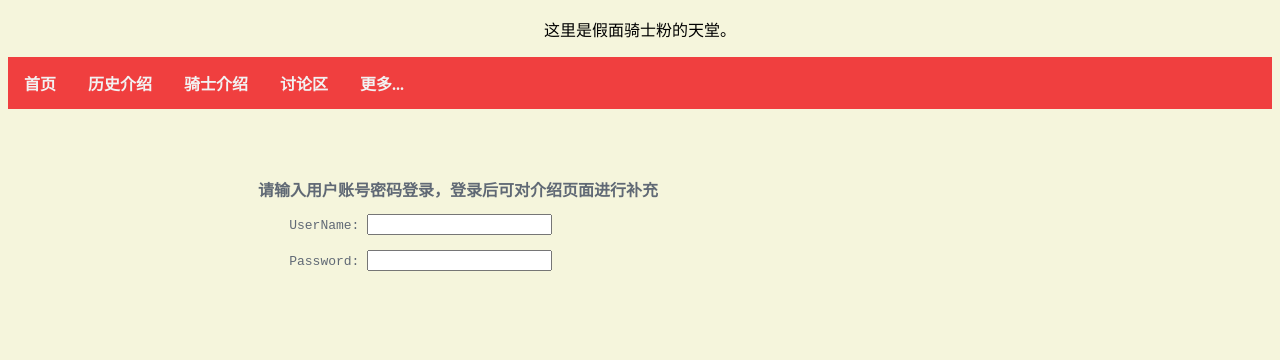
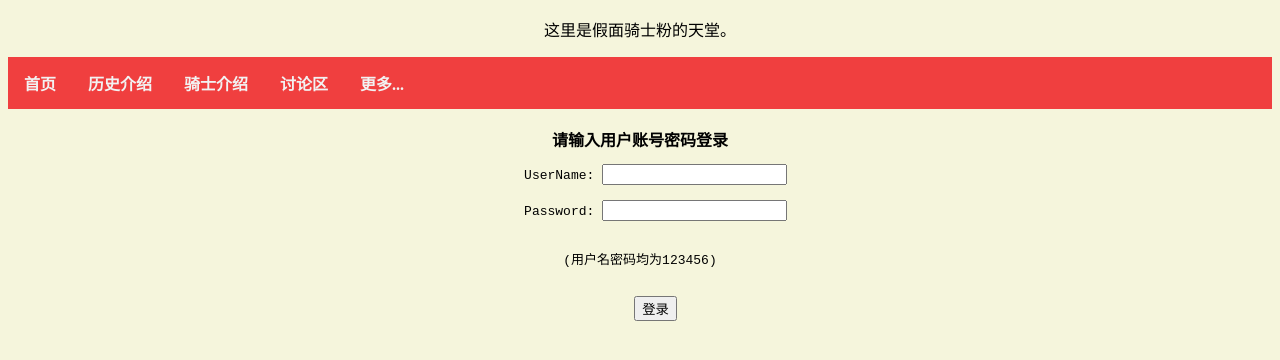
Before and after one commit to cheesedesire/cheesedesire.Github.io, a plain HTML site: page change.html in a window 1280 px wide. Shown: the part 58-418 px from the top of the page. Drawn offline with Linux system fonts and the light colour scheme.

Commit message:
Update change.html

```diff
--- a/change.html
+++ b/change.html
@@ -56,14 +56,29 @@
         <b><a href="more.html">更多...</a></b>
     </div>
     <br>
-    <div class="textarea">
-    <b>请输入用户账号密码登录，登录后可对介绍页面进行补充</b><br>
-    <form action="">
+    <div class="juzhong">
+    <b>请输入用户账号密码登录</b><br>
+    <form name="" action="" onsubmit="" method="post">
         <pre>
-    UserName: <input type="text" name="username"><br>
-    Password: <input type="text" name="password">
+    UserName: <input type="text" id="username" value=""><br>
+    Password: <input type="password" id="password" value="">
+    <p>(用户名密码均为123456)</p>
+    <button type="button"  name="denglu" id="denglu">登录</button>
         </pre>
     </form>
+        <!-- <button onclick=><a href="">登录</a></button> -->
    </div>
+   <script>
+    document.getElementById("denglu").addEventListener("click",function(){
+      var username=document.getElementById("username").value;
+      var password=document.getElementById("password").value;
+      if(username=="123456"&&password=="123456"){
+          window.location.href="appraise.html";
+      }
+      else{
+          alert("抱歉，用户名或密码错误！");
+      }
+    });
+    </script>
 </body>
 </html>
```
